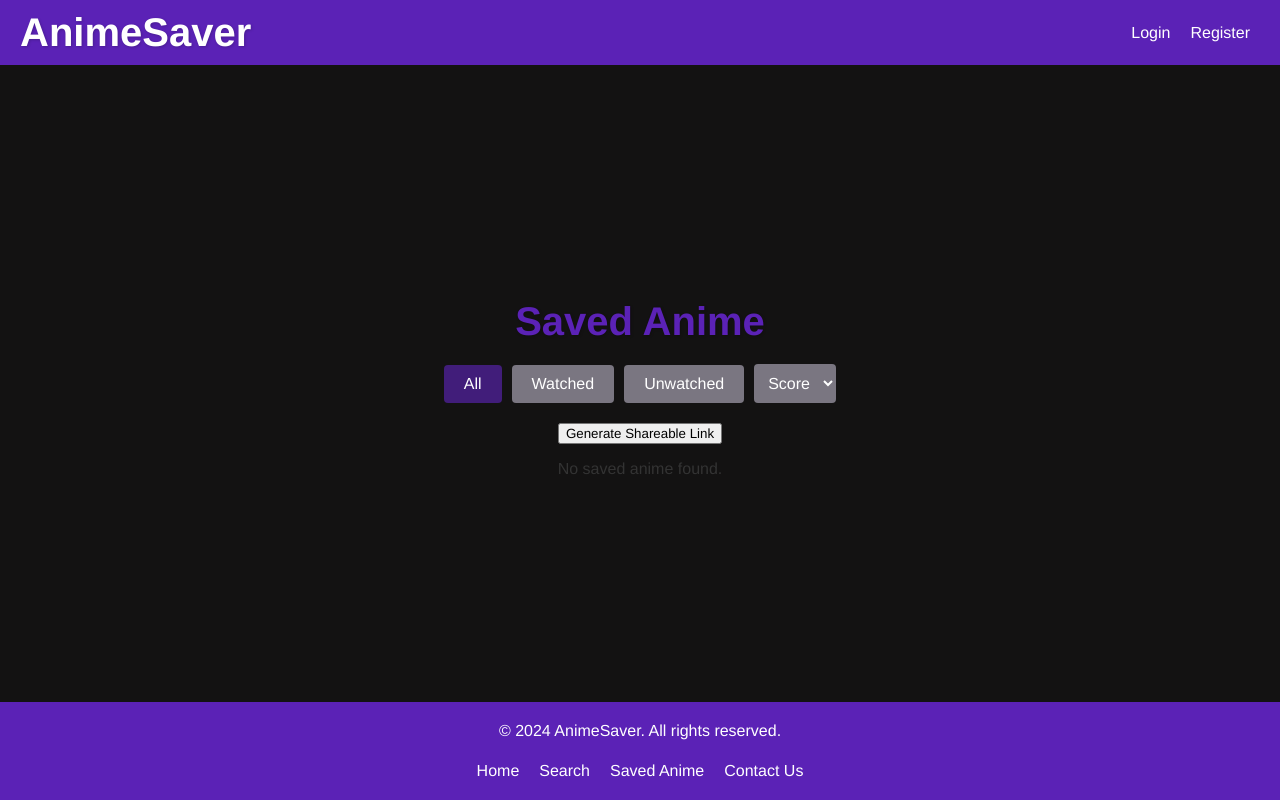
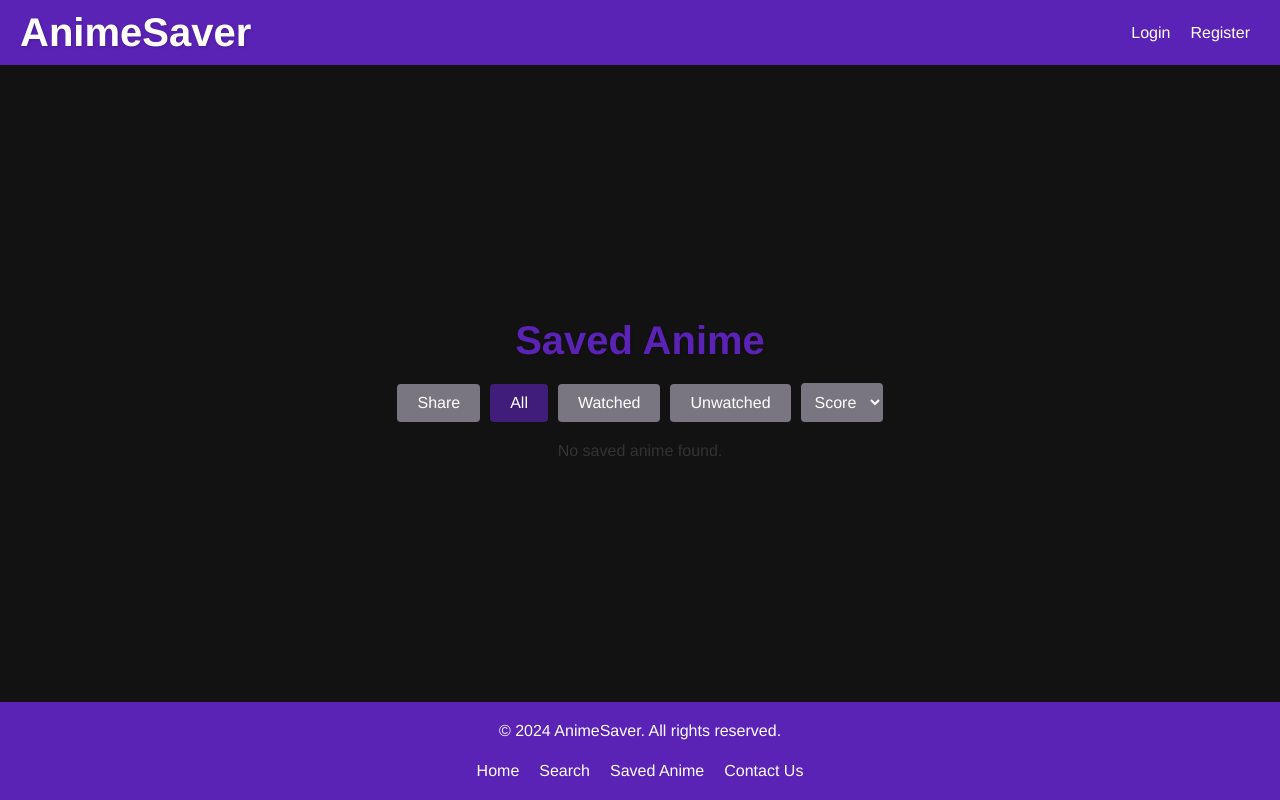
Before and after one commit to watch14/AnimeSaver, a Vue app in the folder AnimeSaver/: page /saved-anime in a window 1280 px wide. Built offline with nearby package versions, Linux system fonts and the light colour scheme.

Commit message:
feat: Add share button and shareable link functionality to SavedAnime component

```diff
--- a/AnimeSaver/src/components/SavedAnime.vue
+++ b/AnimeSaver/src/components/SavedAnime.vue
@@ -4,6 +4,10 @@
 
         <!-- Filter Buttons -->
         <div class="filter-controls">
+
+            <button @click="generateShareableLink" class="share-button">Share</button>
+
+
             <button @click="filter = 'all'" :class="{ active: filter === 'all' }">All</button>
             <button @click="filter = 'watched'" :class="{ active: filter === 'watched' }">Watched</button>
             <button @click="filter = 'unwatched'" :class="{ active: filter === 'unwatched' }">Unwatched</button>
@@ -15,13 +19,15 @@
                     {{ rating }} +
                 </option>
             </select>
+
+            <div v-if="shareableLink" class="share-link">
+                <p>Shareable Link: <a :href="shareableLink" target="_blank">{{ shareableLink }}</a></p>
+            </div>
+
         </div>
 
         <!-- Shareable Link Button -->
-        <button @click="generateShareableLink" class="share-button">Generate Shareable Link</button>
-        <div v-if="shareableLink" class="share-link">
-            <p>Shareable Link: <a :href="shareableLink" target="_blank">{{ shareableLink }}</a></p>
-        </div>
+
 
         <div v-if="filteredAnimeList.length > 0" class="anime-grid">
             <div v-for="anime in filteredAnimeList" :key="anime.id" class="anime-card">
@@ -208,6 +214,16 @@ export default {
                     const data = await response.json();
                     if (response.ok) {
                         this.shareableLink = data.link;
+
+                        // Copy to clipboard
+                        navigator.clipboard.writeText(this.shareableLink)
+                            .then(() => {
+                                console.log('Link copied to clipboard!');
+                                alert('Link copied to clipboard!');
+                            })
+                            .catch(err => {
+                                console.error('Failed to copy link: ', err);
+                            });
                     } else {
                         console.error('Error generating shareable link:', data);
                     }
@@ -221,6 +237,7 @@ export default {
     }
 };
 </script>
+
 
 
 <style scoped>
```
